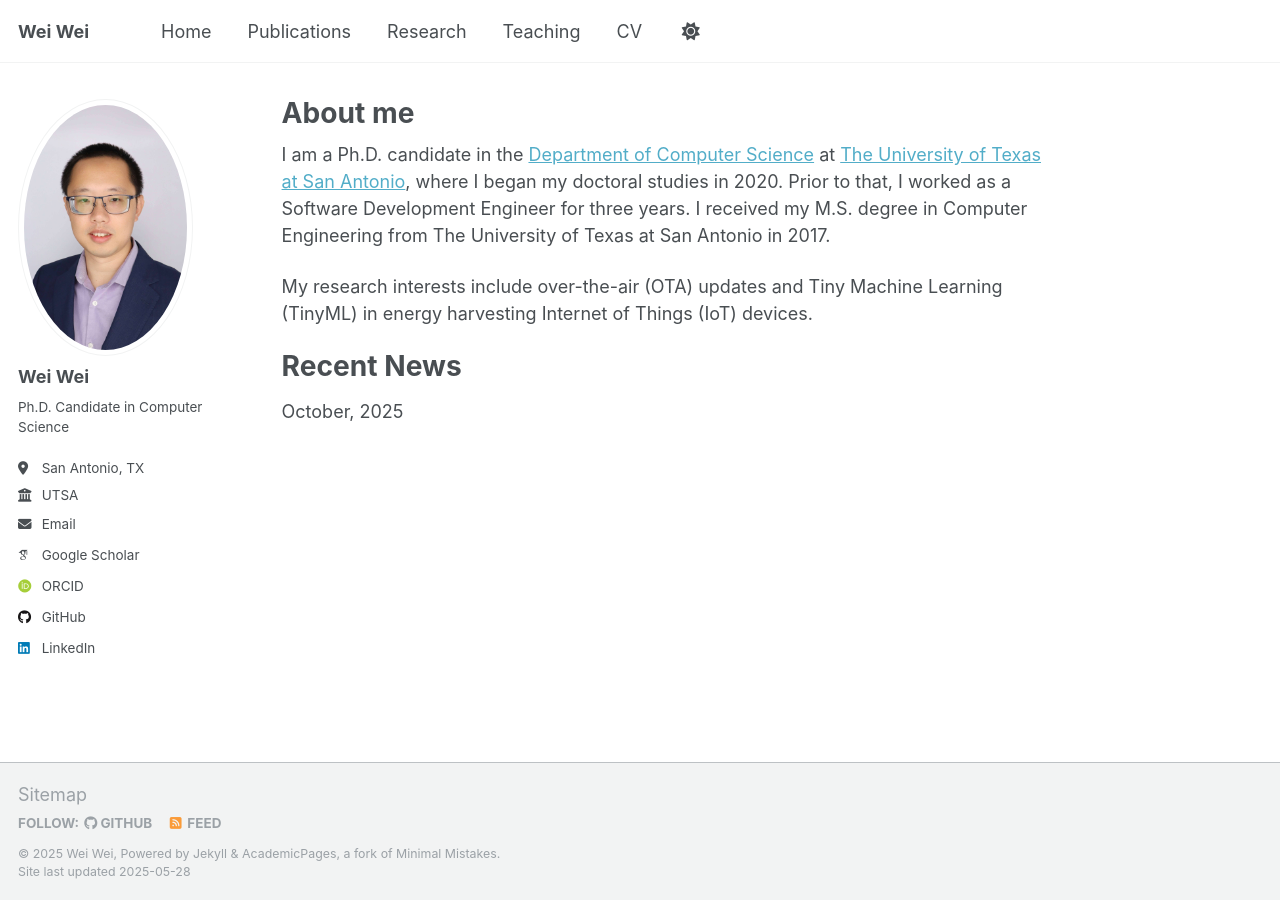
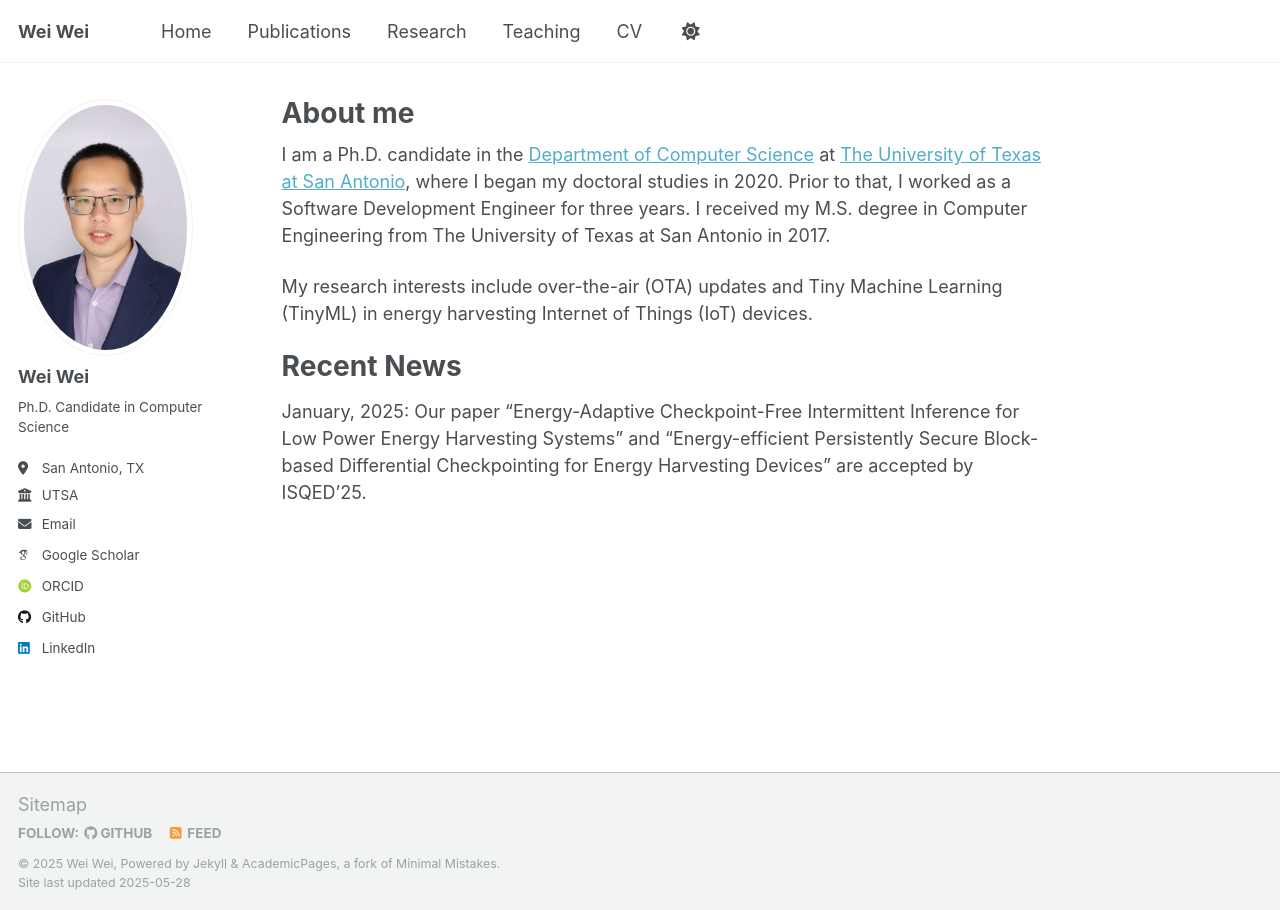
Before and after one commit to iamdoublewei/iamdoublewei.github.io, a Jekyll site: the page built from _pages/about.md, in a window 1280 px wide. Built offline with Jekyll 4.4.1, drawn with Linux system fonts in a browser that asks for light colours; some web fonts are replaced.

Commit message:
Update about.md

```diff
--- a/_pages/about.md
+++ b/_pages/about.md
@@ -13,4 +13,5 @@ My research interests include over-the-air (OTA) updates and Tiny Machine Learni
 
 Recent News
 ======
-October, 2025
+January, 2025: Our paper "Energy-Adaptive Checkpoint-Free Intermittent Inference for Low Power Energy Harvesting Systems"
+and "Energy-efficient Persistently Secure Block-based Differential Checkpointing for Energy Harvesting Devices" are accepted by ISQED'25.
```
